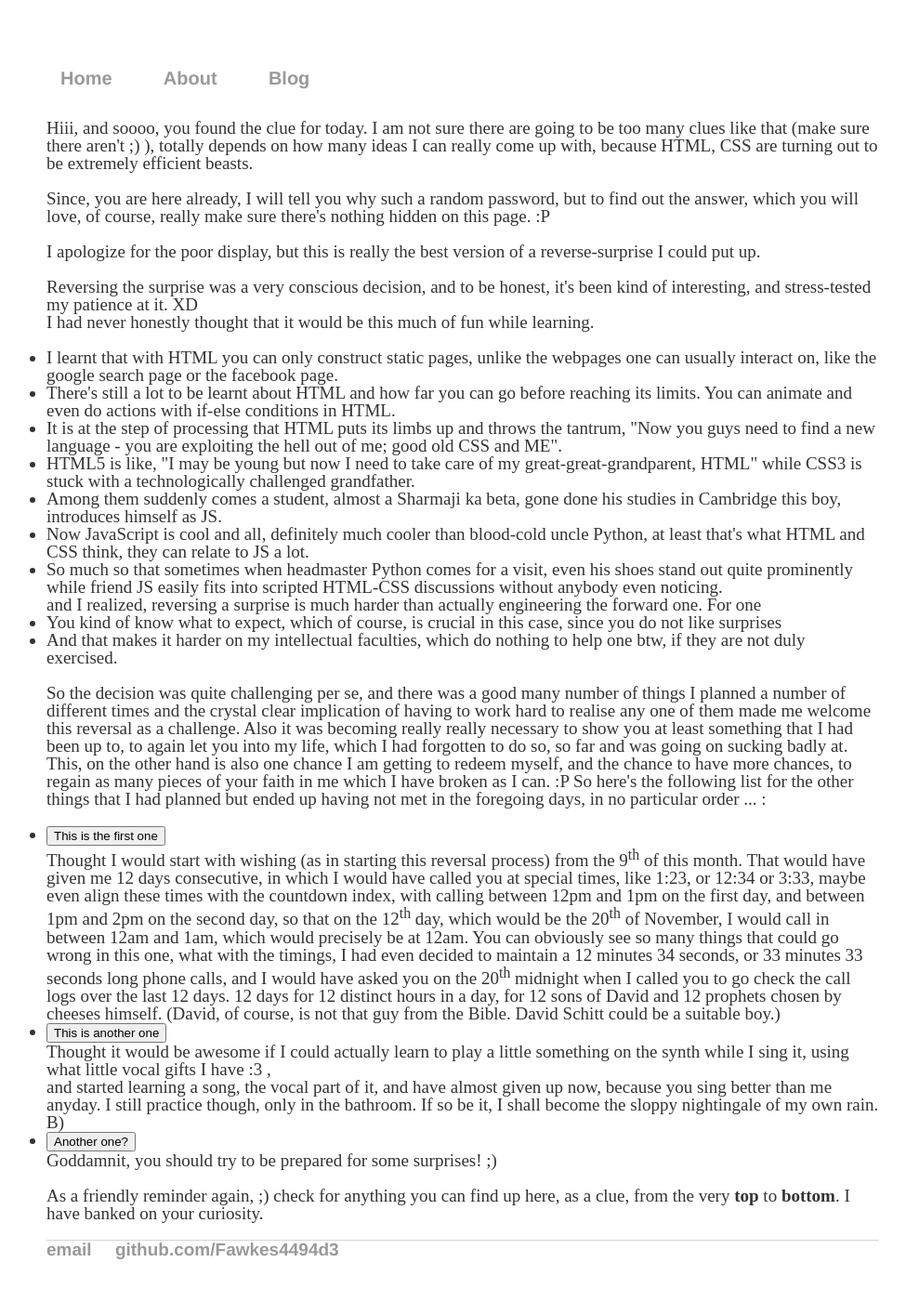
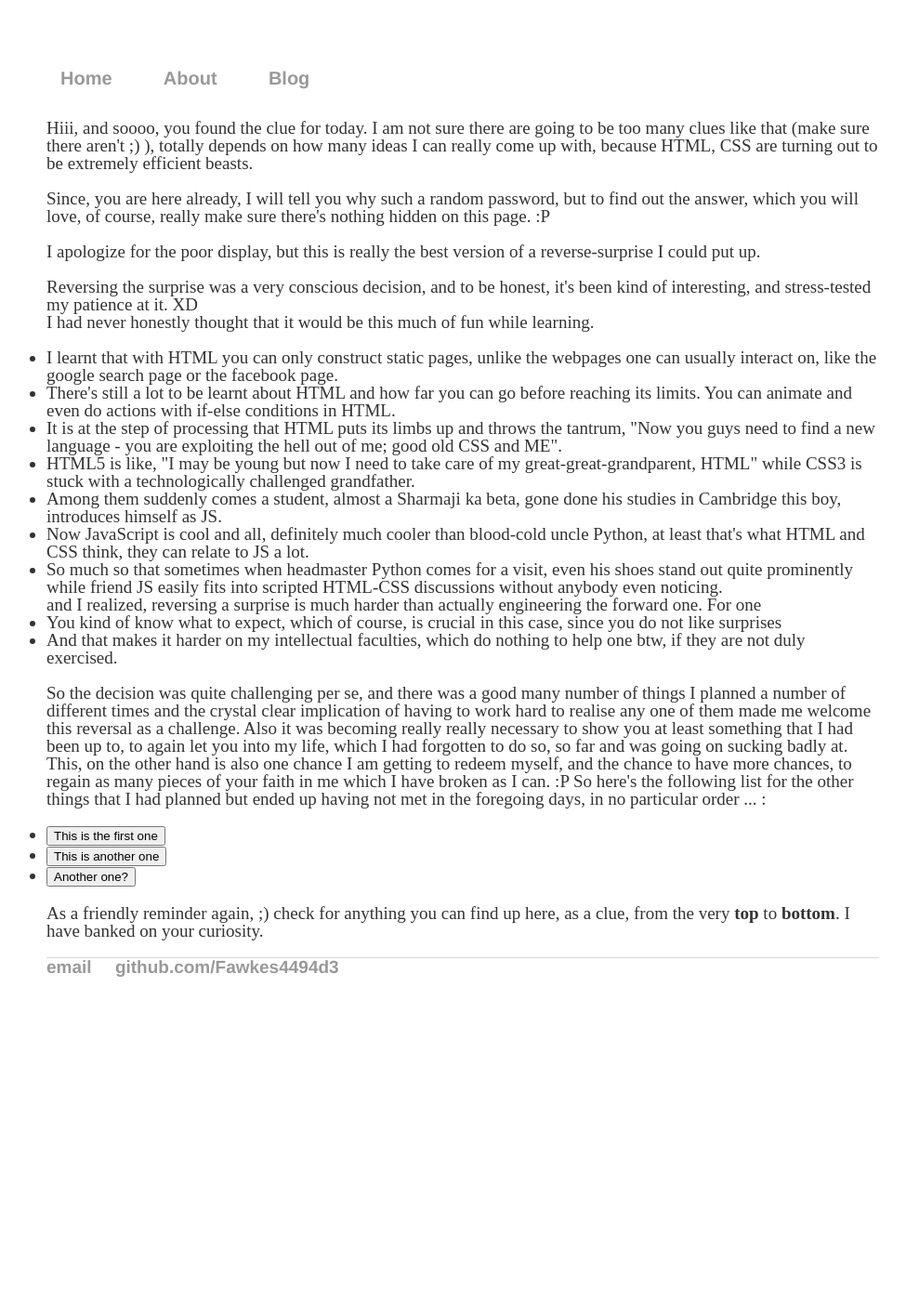
Before and after one commit to Fawkes4494d3/Fawkes4494d3.github.io, a Jekyll site: the page himars/3e2aa62395aba393f738f8caa175d9f62496b6ca/index.html, which Jekyll copies as it is, in a window 1280 px wide. Shown: the whole page at 93% size, without its empty margins (142-1117 px from the left). Built offline with Jekyll 4.4.1, drawn with Linux system fonts in a browser that asks for light colours; after the commit the page ends 1111 px from its top, so only the background shows below that.

Commit message:
Update index.html

```diff
--- a/himars/3e2aa62395aba393f738f8caa175d9f62496b6ca/index.html
+++ b/himars/3e2aa62395aba393f738f8caa175d9f62496b6ca/index.html
@@ -90,15 +92,15 @@
 				This, on the other hand is also one chance I am getting to redeem myself, and the chance to have more chances, to regain as many pieces of your faith in me which I have broken as I can. :P
 				So here's the following list for the other things that I had planned but ended up having not met in the foregoing days, in no particular order ... :
 				<ul>
-					<li> <button onclick="tohide()">This is the first one</button>
-						<div id="mydiv">  Thought I would start with wishing (as in starting this reversal process) from the 9<sup>th</sup> of this month. That would have given me 12 days consecutive, in which I would have called you at special times, like 1:23, or 12:34 or 3:33, maybe even align these times with the countdown index, with calling between 12pm and 1pm on the first day, and between 1pm and 2pm on the second day, so that on the 12<sup>th</sup> day, which would be the 20<sup>th</sup> of November, I would call in between 12am and 1am, which would precisely be at 12am. You can obviously see so many things that could go wrong in this one, what with the timings, I had even decided to maintain a 12 minutes 34 seconds, or 33 minutes 33 seconds long phone calls, and I would have asked you on the 20<sup>th</sup> midnight when I called you to go check the call logs over the last 12 days. 12 days for 12 distinct hours in a day, for 12 sons of David and 12 prophets chosen by cheeses himself. (David, of course, is not that guy from the Bible. David Schitt could be a suitable boy.)</div>
+					<li> <button onclick="tohide('1')">This is the first one</button>
+						<div id="mydiv1" style="display: none;">  Thought I would start with wishing (as in starting this reversal process) from the 9<sup>th</sup> of this month. That would have given me 12 days consecutive, in which I would have called you at special times, like 1:23, or 12:34 or 3:33, maybe even align these times with the countdown index, with calling between 12pm and 1pm on the first day, and between 1pm and 2pm on the second day, so that on the 12<sup>th</sup> day, which would be the 20<sup>th</sup> of November, I would call in between 12am and 1am, which would precisely be at 12am. You can obviously see so many things that could go wrong in this one, what with the timings, I had even decided to maintain a 12 minutes 34 seconds, or 33 minutes 33 seconds long phone calls, and I would have asked you on the 20<sup>th</sup> midnight when I called you to go check the call logs over the last 12 days. 12 days for 12 distinct hours in a day, for 12 sons of David and 12 prophets chosen by cheeses himself. (David, of course, is not that guy from the Bible. David Schitt could be a suitable boy.)</div>
 					</li>
-					<li> <button onclick="tohide()">This is another one</button>
-						<div id="mydiv"> Thought it would be awesome if I could actually learn to play a little something on the synth while I sing it, using what little vocal gifts I have :3 , <br>
+					<li> <button onclick="tohide('2')">This is another one</button>
+						<div id="mydiv2" style="display: none;"> Thought it would be awesome if I could actually learn to play a little something on the synth while I sing it, using what little vocal gifts I have :3 , <br>
 						and started learning a song, the vocal part of it, and have almost given up now, because you sing better than me anyday. I still practice though, only in the bathroom. If so be it, I shall become the sloppy nightingale of my own rain. B)</div>
 					</li>
-					<li> <button onclick="tohide()">Another one?</button>
-						<div id="mydiv"> Goddamnit, you should try to be prepared for some surprises! ;)</div>
+					<li> <button onclick="tohide('3')">Another one?</button>
+						<div id="mydiv3" style="display: none;"> Goddamnit, you should try to be prepared for some surprises! ;)</div>
 					</li>
 				</ul>
 			</p>
```
Also changed, not shown: other parts of himars/3e2aa62395aba393f738f8caa175d9f62496b6ca/index.html (+4 -2 lines).
